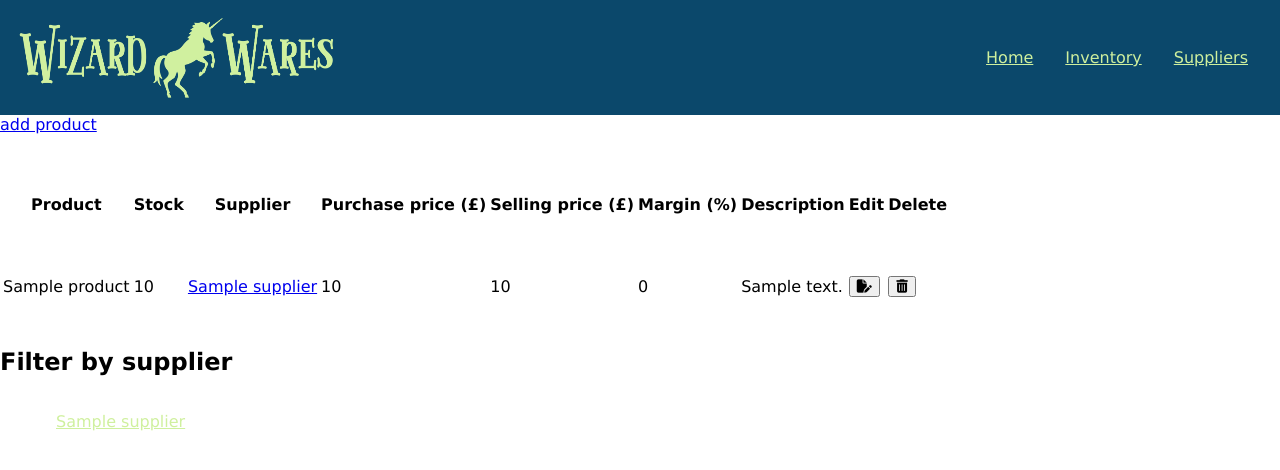
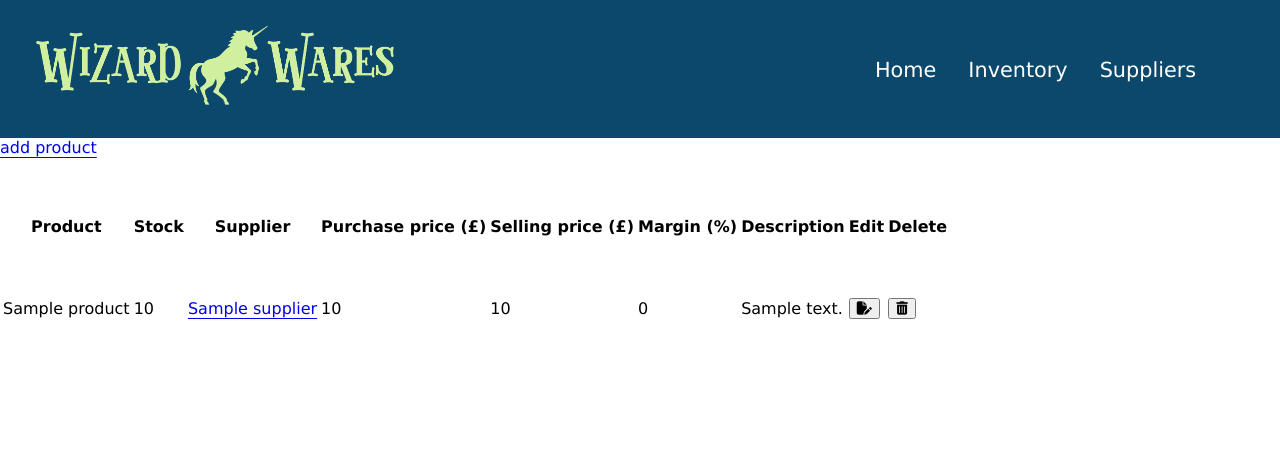
Before and after one commit to aurelija-93/python_app_shop_inventory, a Flask app: page /products in a window 1280 px wide. Shown: the top 470 px of the page. Run offline with Flask 3, Linux system fonts and the light colour scheme; a database or web service that is not in the repository returns one stand-in record (values such as "Sample title"); some libraries are stand-ins or nearby versions.

Commit message:
header styling finished

```diff
--- a/static/style.css
+++ b/static/style.css
@@ -36,8 +36,6 @@ body {
 .home-page-nav > li > a {
   font-size: 1.5rem;
   font-family:Verdana, Geneva, Tahoma, sans-serif;
-  font-stretch: ultra-expanded;
-  text-underline-offset: 10%;
   color: #0B486B;
 }
 
@@ -48,26 +46,46 @@ body {
 .main-header {
   display: flex;
   justify-content: space-between;
-  padding: 1rem;
+  padding: 1.5rem 2rem;
   background-color: #0B486B;
 }
 
-.small-logo {
-  width: 20rem;
-  height: auto;
+.main-header > nav {
+  width: 32%;
+}
+
+.main-header > nav > ul > li > a {
+  font-size: 1.3rem;
+  text-decoration: none;
+  color: white;
 }
 
 ul {
   display: flex;
+  justify-content: space-between;
   list-style: none;
+  padding: 0.1rem 3rem 0 0;
+}
+
+.main-header > nav > ul > li > a:hover {
+  text-decoration: underline;
+}
+
+.main-header > div {
+  width: 30%;
+}
+
+.small-logo {
+  max-width: 100%;
+  height: auto;
 }
 
 li {
   padding: 1rem;
 }
 
-li > a {
-  color: #CFF09E;
+a {
+  text-underline-offset: 20%;
 }
 
 .functions {
--- a/templates/base.html
+++ b/templates/base.html
@@ -10,7 +10,9 @@
 </head>
 <body>
     <header class="main-header">
-        <img class="small-logo" src="{{ url_for('static', filename = '/images/logo.png') }}">
+        <div>
+            <img class="small-logo" src="{{ url_for('static', filename = '/images/logo.png') }}">
+        </div>
         <nav>
             <ul>
                 <li><a href="/">Home</a></li>
--- a/templates/products/index.html
+++ b/templates/products/index.html
@@ -90,12 +90,4 @@
             {% endif %}
         {% endfor %}
     </table>
-    <nav>
-        <h1>Filter by supplier</h1>
-        <ul>
-            {% for supplier in suppliers %}
-                <li><a href="/suppliers/{{ supplier.id }}">{{ supplier.name }}</a></li>
-            {% endfor %}
-        </ul>
-    </nav>
 {% endblock content %}
```
